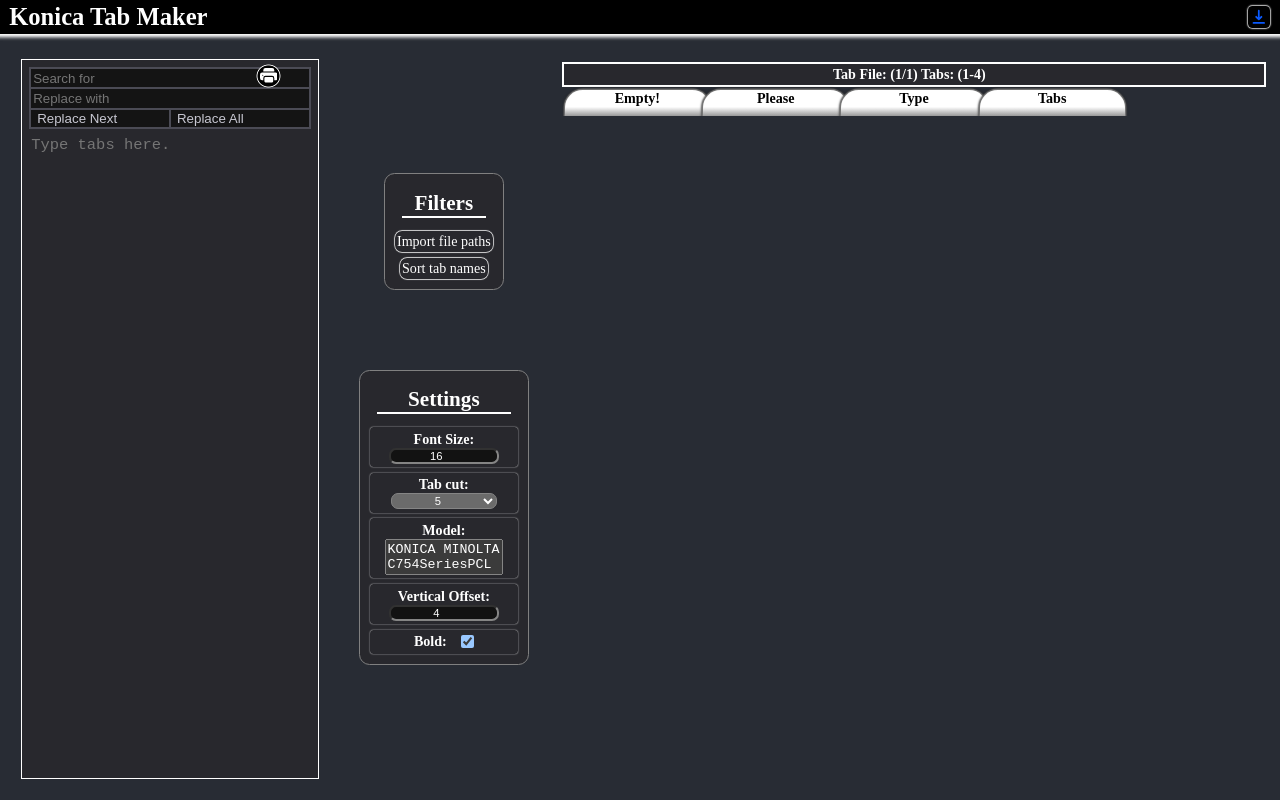
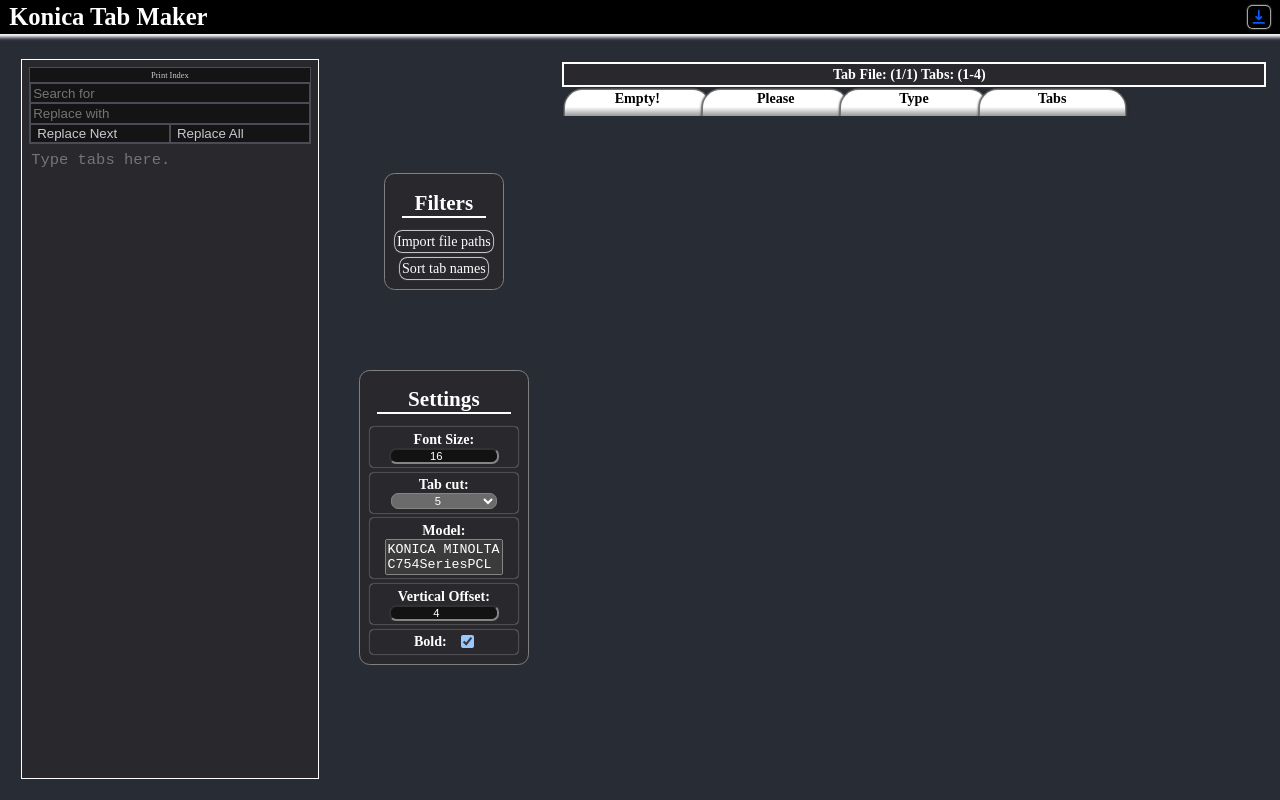
Before and after one commit to peoplestealusernames/konica-minolta-tab-website, a React (Create React App) app: page / in a window 1280 px wide. Built offline with nearby package versions, Linux system fonts and the light colour scheme; the HTML template or start-up script is replaced by a standard one.

Commit message:
changed printing button location and style

```diff
--- a/src/Editor.tsx
+++ b/src/Editor.tsx
@@ -96,14 +96,18 @@ export function Editor(props: {
         {props.printButton && <PrintButton
             text={input}
             style={{
-                left: "36rem",
-                top: "3.3rem",
-                width: "2.5rem",
-                height: "2.5rem",
-                color: "white",
+                display: "flex",
+                height: "1.0rem",
+                color: "rgb(200,200,210)",
+                backgroundColor: "rgb(20,20,20)",
+                outline: "none",
+                border: ".2rem solid rgb(75,75,85)",
+                borderBottom: "",
                 cursor: "pointer",
                 padding: ".5rem",
-                backgroundImage: "radial-gradient(black 0%, black 60%, white 65%, rgba(0,0,0,0) 70%)"
+                borderRadius: "",
+                margin: "0",
+                fontSize: "1.2rem"
             }} />
         }
         {replacer && <RegexReplacer
--- a/src/printing/PrintButton.tsx
+++ b/src/printing/PrintButton.tsx
@@ -41,17 +41,9 @@ export function PrintButton(props: {
     }
 
 
-    return <ContextButton style={{
-        display: "flex",
-        position: "absolute",
-        top: "0",
-        right: "0",
-        width: "1rem",
-        height: "1rem",
-        ...props.style
-    }}
+    return <ContextButton style={props.style}
         onMouseDown={Print}
     >
-        <BsFillPrinterFill style={{ width: "100%", height: "100%" }} />
-    </ContextButton>
+        Print Index
+    </ContextButton >
 }
```
